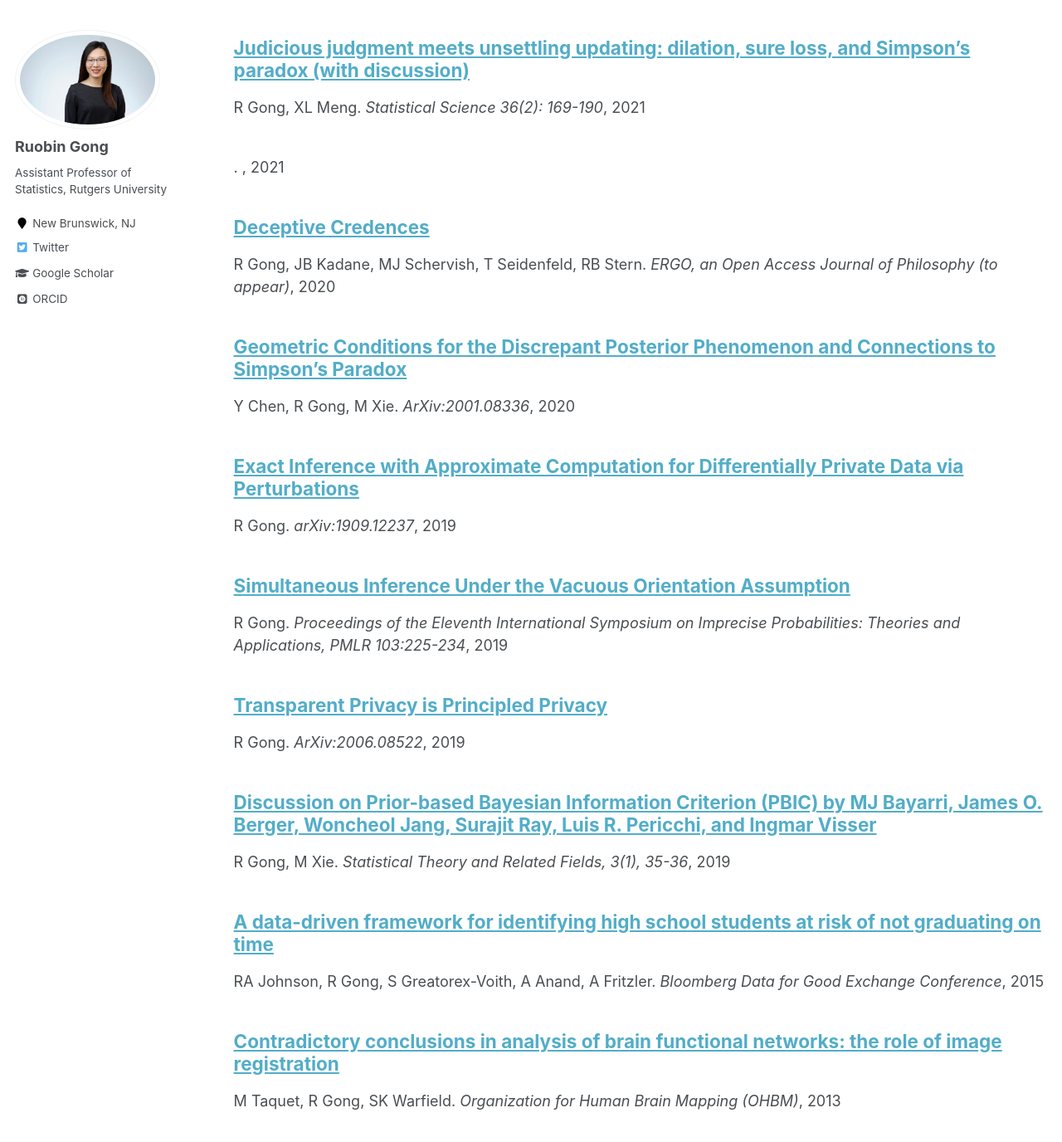
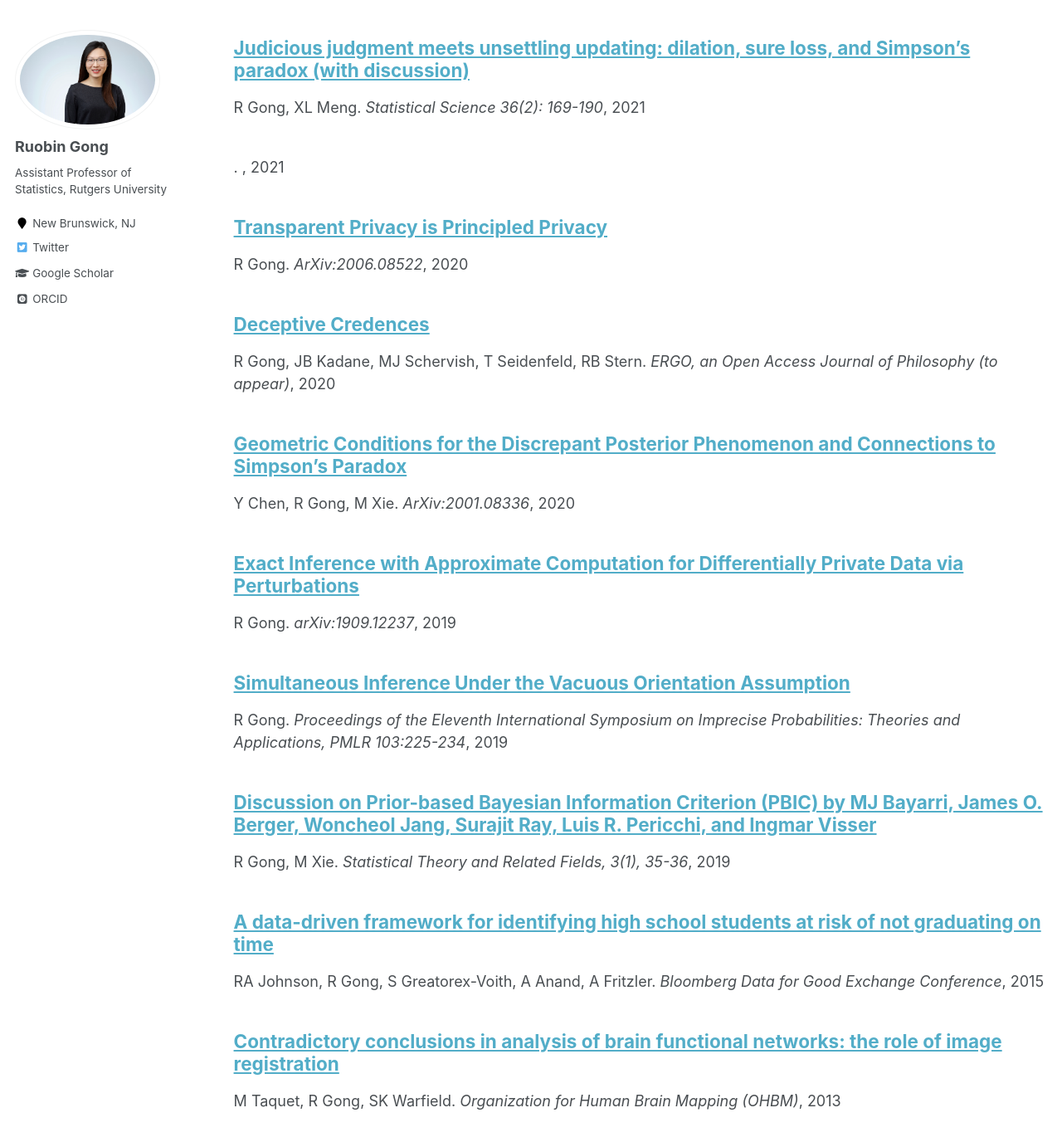
Before and after one commit to RuobinGong/RuobinGong.github.io, a Jekyll site: the page built from _pages/publications.md, in a window 1280 px wide and 1400 px high, scrolled down 552 px. Shown: the top 1376 px of the window at 83% size. Built offline with Jekyll 4.4.1, drawn with Linux system fonts in a browser that asks for light colours; some web fonts are replaced.

Commit message:
Update and rename 2019-06-15-transparent.md to 2020-06-15-transparent.md

```diff
--- a/_publications/2019-06-15-transparent.md
+++ b/_publications/2020-06-15-transparent.md
@@ -1,9 +1,9 @@
 ---
 title: "Transparent Privacy is Principled Privacy"
 collection: publications
-permalink: /publication/2019-06-15-transparent
+permalink: /publication/2020-06-15-transparent
 excerpt: ''
-date: 2019-06-15
+date: 2020-06-15
 venue: 'ArXiv:2006.08522'
 author: 'R Gong'
 
```
